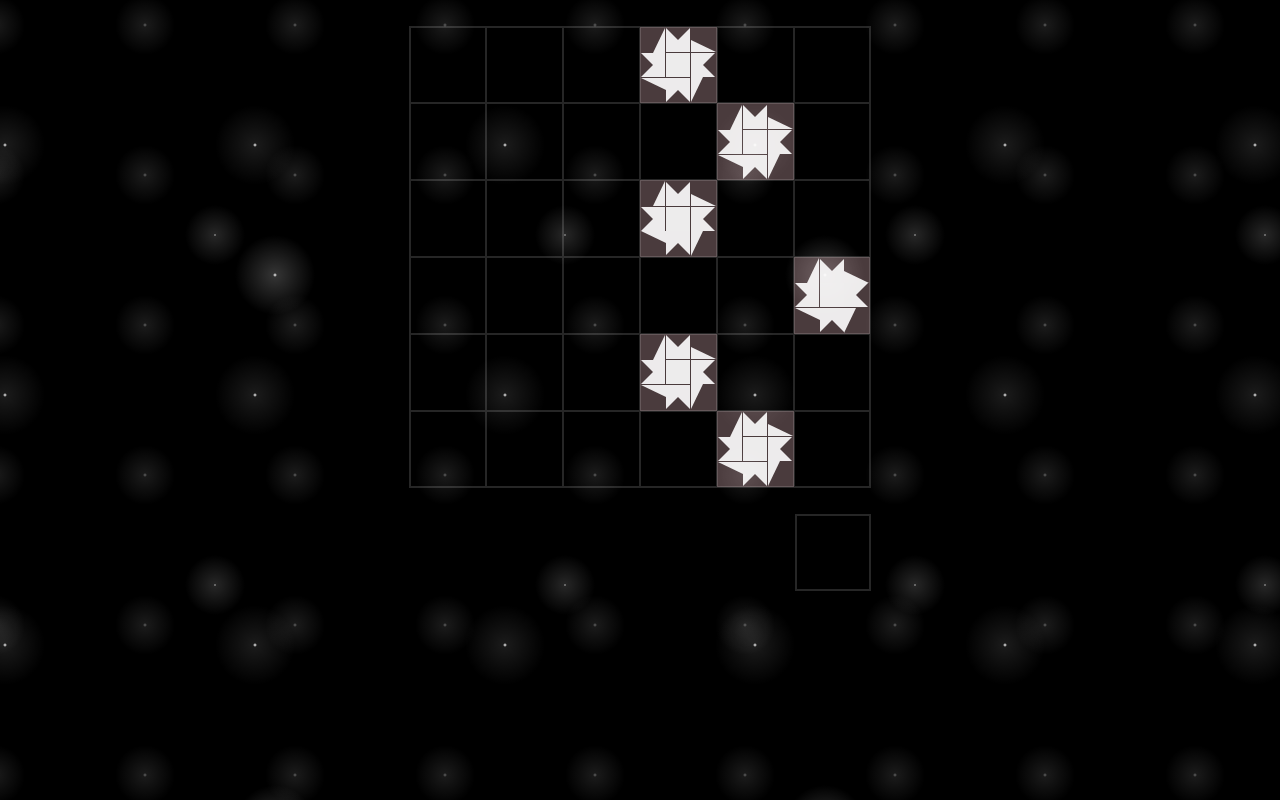
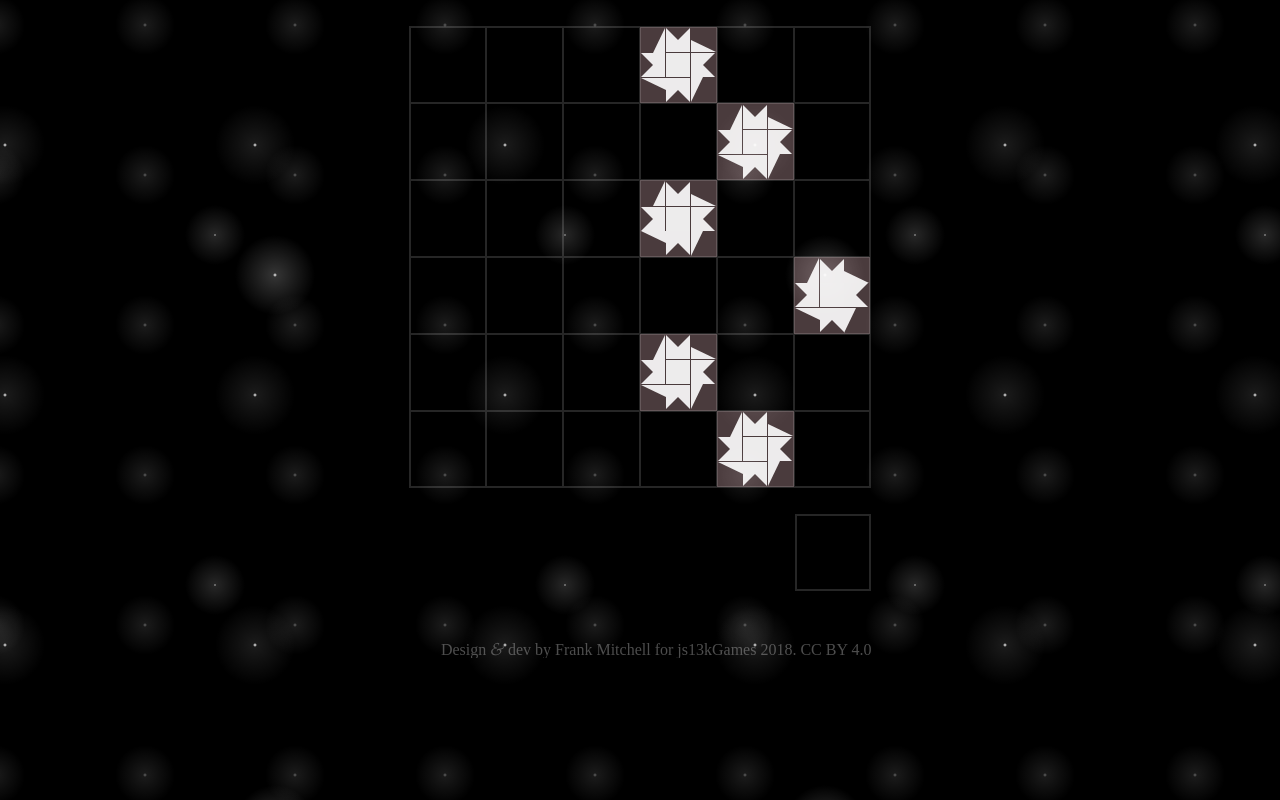
Before and after one commit to js13kGames/Singularity, a website: page index.html in a window 1280 px wide. Drawn offline with nearby package versions, Linux system fonts and the light colour scheme; files that its build step writes are made by us from their sources.

Commit message:
Sign your work. That's important.

```diff
--- a/index.html
+++ b/index.html
@@ -16,6 +16,7 @@
   <div class="controls">
     <div id="scan"></div>
   </div>
+  <div class="colophon">Design <abbr title="and">&amp;</abbr> dev by <a href="https://www.frankmitchell.org/">Frank Mitchell</a> for js13kGames 2018. <a href="https://creativecommons.org/licenses/by/4.0/">CC BY 4.0</a></div>
 </div>
 <script src="singularity.js"></script>
 </body>
--- a/scss/singularity.scss
+++ b/scss/singularity.scss
@@ -529,3 +529,31 @@ $gray: rgba(255,255,255,.15);
 .junction > div:nth-child(8) {
   background: $white;
 }
+
+/* COLOPHON */
+.colophon {
+  font-family: 'Times New Roman', 'Times', serif;
+  font-size: 1rem;
+  line-height: 1rem;
+  text-align: right;
+  color: rgba(255,255,255,.3);
+  margin-top: 3.2rem;
+}
+
+.colophon > a:hover {
+  cursor: auto;
+  text-decoration: underline;
+}
+
+abbr[title="and"] {
+  font-family: 'Adobe Caslon Pro', 'Baskerville', 'Goudy Old Style', 'Palatino',
+  'Palatino Linotype', 'Book Antiqua', 'Georgia', 'Times New Roman', 'Times', serif;
+  font-style: italic;
+  text-decoration: none;
+  font-size: 110%;
+  cursor: auto;
+  /* Prevents `abbr` affecting the `line-height`. */
+  line-height: 0;
+  position: relative;
+  vertical-align: baseline;
+}
```
